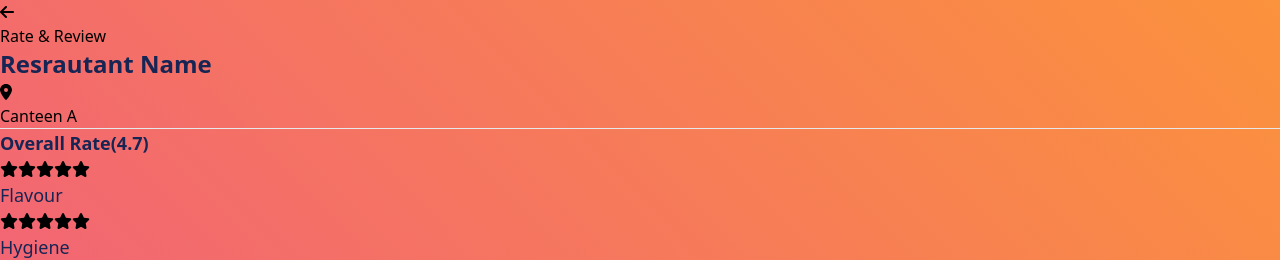
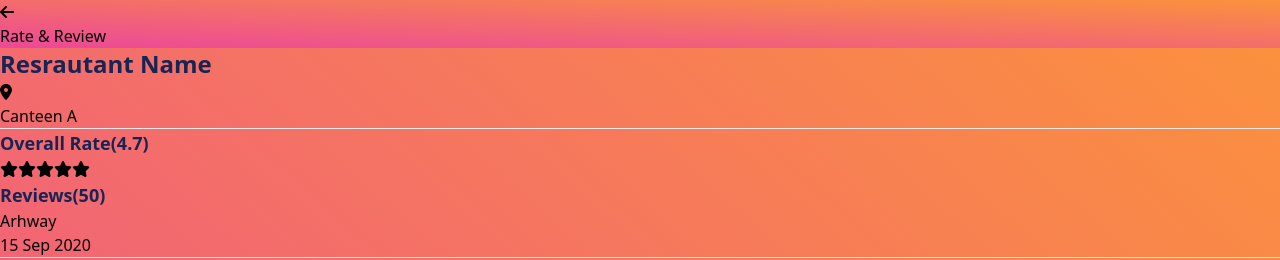
Before and after one commit to Thun-2004/grap-frontend, a React (Vite) app: page / in a window 1280 px wide. Shown: the top 260 px of the page. Built offline with nearby package versions, Linux system fonts and the light colour scheme.

Commit message:
tired asf

```diff
--- a/src/components/Comment.jsx
+++ b/src/components/Comment.jsx
@@ -25,10 +25,10 @@ const Comment = ({ username, date, menu, numStar, comment }) => {
                         {
                             [
                                 ...Array(parseInt(numStar)).fill(0).map((_, i) => (
-                                    <FontAwesomeIcon icon={faStar} key={i} className="m-1 size-8 text-yellow-500"/>
+                                    <FontAwesomeIcon icon={faStar} key={i} className="m-1 size-6 text-yellow-500"/>
                                 )),
                                 ...Array(5-parseInt(numStar)).fill(0).map((_, i) => (
-                                    <FontAwesomeIcon icon={faStar} key={i} className="m-1 size-8"/>
+                                    <FontAwesomeIcon icon={faStar} key={i} className="m-1 size-6"/>
                                 ))
                             ]
                         }
--- a/src/pages/Others/RateAndReview.jsx
+++ b/src/pages/Others/RateAndReview.jsx
@@ -4,14 +4,16 @@ import { faStar, faLocationDot, faArrowLeft } from "@fortawesome/free-solid-svg-
 
 const RateAndReview = () => {
     return (
-        <div className="gradient-color h-screen overflow-scroll">
-            <div className="text-white text-3xl m-6 flex">
-                <FontAwesomeIcon className="m-2 size-8 text-white" icon={faArrowLeft} />
+        <div className="gradient-color overflow-scroll">
+            <div className="fixed top-0 w-full pt-10 text-white text-3xl gradient-color flex">
+                <FontAwesomeIcon className="m-2 size-8 text-white " icon={faArrowLeft} />
                 <h1 className="mt-1 font-medium">Rate & Review</h1>
             </div>
 
+            <div className="h-screen flex flex-col items-center mt-28">
 
                 <div className="bg-slate-100 w-11/12 h-screen rounded-3xl mb-6">
+                    {/* white box */}
                     <div className="flex flex-col justify-center bg-slate-100 rounded-3xl">
                         {/* header */}
                         <div className="bg-slate-100 w-full p-2 rounded-t-3xl mb-6 flex flex-col space-y-3 shadow-2xl">
@@ -35,7 +37,7 @@ const RateAndReview = () => {
                                         ]
                                     }
                                 </div>
-                            <h1 className="comment-sub-heading-font">Flavour</h1>
+                                {/* <h1 className="comment-sub-heading-font">Flavour</h1>
                                 <div className="">
                                     {
                                         [
@@ -73,7 +75,7 @@ const RateAndReview = () => {
                                             ))
                                         ]
                                     }
-                            </div>
+                                </div> */}
                             </div>
 
                         </div>
@@ -87,6 +89,8 @@ const RateAndReview = () => {
                 </div>
 
             </div>
+        </div>
+
     );
 }
 
```
Lines whose indentation alone changed are shown as unchanged.
